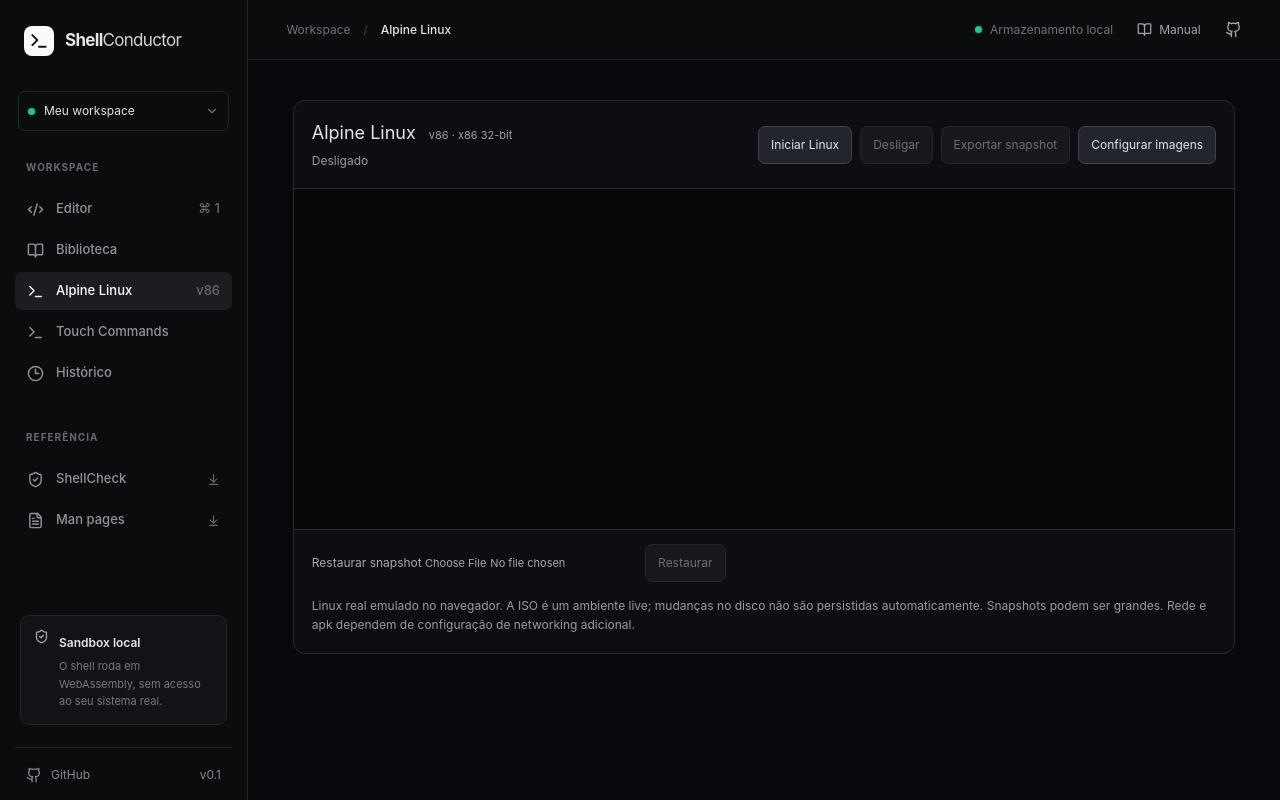
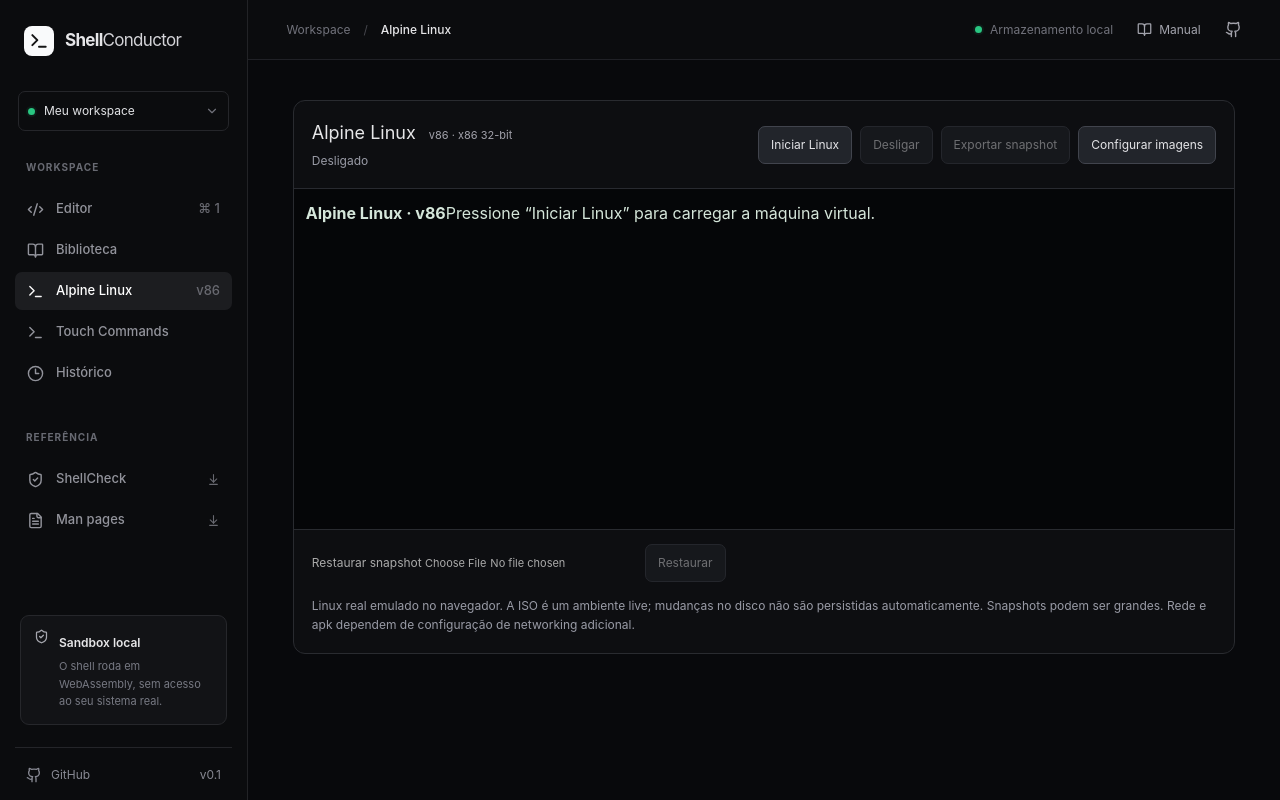
Before and after one commit to rodkisten/shell, a React (Vite) app: page /linux in a window 1280 px wide. Built offline with nearby package versions, Linux system fonts and the light colour scheme.

Commit message:
fix(linux): show clear VM start state before boot

```diff
--- a/src/components/LinuxPanel.tsx
+++ b/src/components/LinuxPanel.tsx
@@ -130,7 +130,8 @@ export function LinuxPanel() {
       <button onClick={() => { localStorage.setItem(key, JSON.stringify(assets)); setStatus('Configuração salva neste navegador'); }}>Salvar configuração</button>
     </div>}
     {assetError && <p role="alert" className="linux-note">{assetError}. Execute npm run linux:assets antes do build ou configure URLs válidas.</p>}
-    <div className="linux-screen" ref={container}>
+    <div className="linux-screen" ref={container} aria-label="Tela da máquina virtual Alpine Linux">
+      {!emulator.current && <div className="linux-boot-placeholder"><strong>Alpine Linux · v86</strong><span>Pressione “Iniciar Linux” para carregar a máquina virtual.</span></div>}
       <div className="linux-text-screen" />
       <canvas style={{ display: 'none' }} />
     </div>
```
